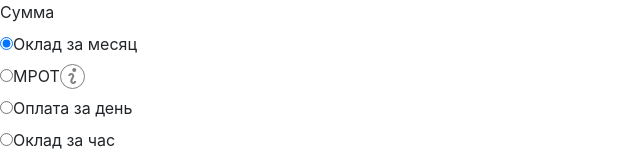
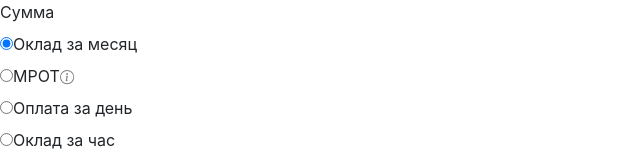
Before and after one commit to lostt1me/calcMoney, a React (Create React App) app: page / in a window 1280 px wide. Shown: the top 160 px of the page, without its empty margins (0-640 px from the left). Built offline with nearby package versions, Linux system fonts and the light colour scheme.

Commit message:
change tooltip icons

```diff
--- a/src/Components/PaysForm/View.tsx
+++ b/src/Components/PaysForm/View.tsx
@@ -1,13 +1,12 @@
 import React from 'react';
-import { useState } from 'react';
 import { Field } from 'redux-form';
 import { Switch } from './Switch/index';
 import { MoneyInput } from './MoneyInput/index';
 import { ShowPay } from './ShowPay/index';
+import { ToolTip } from './tooltip/index';
 import './font/css/open-iconic-bootstrap.scss';
 import './MoneyInput/style.scss';
 import './style.scss';
-import $ from 'jquery';
 
 interface IVeiwProps {
     hasMrot: any;
@@ -17,18 +16,9 @@ interface IVeiwProps {
     changeNet: any;
     changeNdflStatus: any;
 }
+
 export const View = (data: IVeiwProps) => {
     const {hasMrot, netShow, ndflShow, grossShow, changeNet, changeNdflStatus} = data;
-    $(function () {
-        ($('[data-toggle="tooltip"]') as any).tooltip()
-    })
-    const [activeTooltip, setActiveTooltip] = useState(false);
-    function onClickToolTip(): void {
-        setActiveTooltip(true);
-    }
-    function onBlurToolTip(): void {
-        setActiveTooltip(false);
-    }
     return (
         <form>
             <div className="d-flex flex-column">
@@ -36,10 +26,7 @@ export const View = (data: IVeiwProps) => {
                 <label><Field name="chargeType" component="input" type="radio" value="salaryMonth"/>Оклад за месяц</label>
                 <div className="d-flex flex-row">
                     <label><Field name="chargeType" component="input" type="radio" value="mrot"/>МРОТ</label>
-                    <button type="button" className="btn btn-round" data-toggle="tooltip" data-placement="right" title="Минимальный размер оплаты труда. Разный для разных регионов."
-                     onClick={() => onClickToolTip()} onBlur={() => onBlurToolTip()}>
-                        {activeTooltip? <span className="oi oi-x"></span> : <span className="oi oi-info"></span>}
-                    </button>
+                    <ToolTip />
                 </div>
                 <label><Field name="chargeType" component="input" type="radio" value="payDay"/>Оплата за день</label>
                 <label><Field name="chargeType" component="input" type="radio" value="payHour"/>Оклад за час</label>
--- /dev/null
+++ b/src/Components/PaysForm/tooltip/index.tsx
@@ -0,0 +1,44 @@
+import React from 'react';
+import { useState } from 'react';
+import './style.scss';
+import $ from 'jquery';
+
+export const ToolTip = () => {
+    $(function () {
+        ($('[data-toggle="tooltip"]') as any).tooltip()
+    })
+    const [activeTooltip, setActiveTooltip] = useState(false);
+    function onClickToolTip(): void {
+        setActiveTooltip(true);
+    }
+    function onBlurToolTip(): void {
+        setActiveTooltip(false);
+    }
+    const infoCircle = (
+        <svg className="bi bi-info-circle" width="1em" height="1em" viewBox="0 0 18 18" fill="grey" xmlns="http://www.w3.org/2000/svg" onClick={() => onClickToolTip()} data-toggle="tooltip">
+            <path fillRule="evenodd" d="M8 15A7 7 0 108 1a7 7 0 000 14zm0 1A8 8 0 108 0a8 8 0 000 16z" clipRule="evenodd"/>
+            <path d="M8.93 6.588l-2.29.287-.082.38.45.083c.294.07.352.176.288.469l-.738 3.468c-.194.897.105 1.319.808 1.319.545 0 1.178-.252 1.465-.598l.088-.416c-.2.176-.492.246-.686.246-.275 0-.375-.193-.304-.533L8.93 6.588z"/>
+            <circle cx="8" cy="4.5" r="1"/>
+        </svg>
+    );
+
+    const xCricle = (
+        <svg className="bi bi-x-circle" width="1em" height="1em" viewBox="0 0 18 18" fill="grey" xmlns="http://www.w3.org/2000/svg" onMouseLeave={() => onBlurToolTip()} data-toggle="tooltip">
+            <path fillRule="evenodd" d="M8 15A7 7 0 108 1a7 7 0 000 14zm0 1A8 8 0 108 0a8 8 0 000 16z" clipRule="evenodd"/>
+            <path fillRule="evenodd" d="M11.854 4.146a.5.5 0 010 .708l-7 7a.5.5 0 01-.708-.708l7-7a.5.5 0 01.708 0z" clipRule="evenodd"/>
+            <path fillRule="evenodd" d="M4.146 4.146a.5.5 0 000 .708l7 7a.5.5 0 00.708-.708l-7-7a.5.5 0 00-.708 0z" clipRule="evenodd"/>
+        </svg>
+    );
+
+    return (
+        <div>
+            {activeTooltip? xCricle : infoCircle}
+            <div className="tooltip bs-tooltip-top" role="tooltip">
+                <div className="arrow"></div>
+                <div className="tooltip-inner">
+                    Some tooltip text!
+                </div>
+            </div>
+        </div>
+    )
+}
--- /dev/null
+++ b/src/Components/PaysForm/tooltip/style.scss
@@ -0,0 +1,5 @@
+.bi-info-circle {
+    &:hover {
+        fill: #9370DB;
+    }
+}
```
